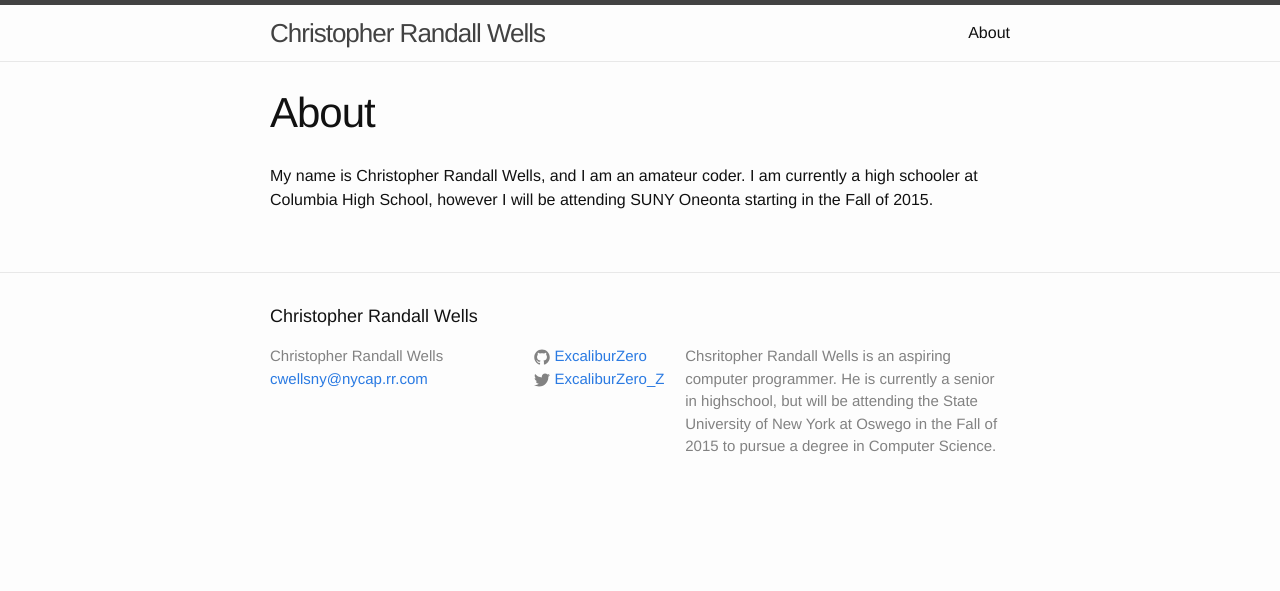
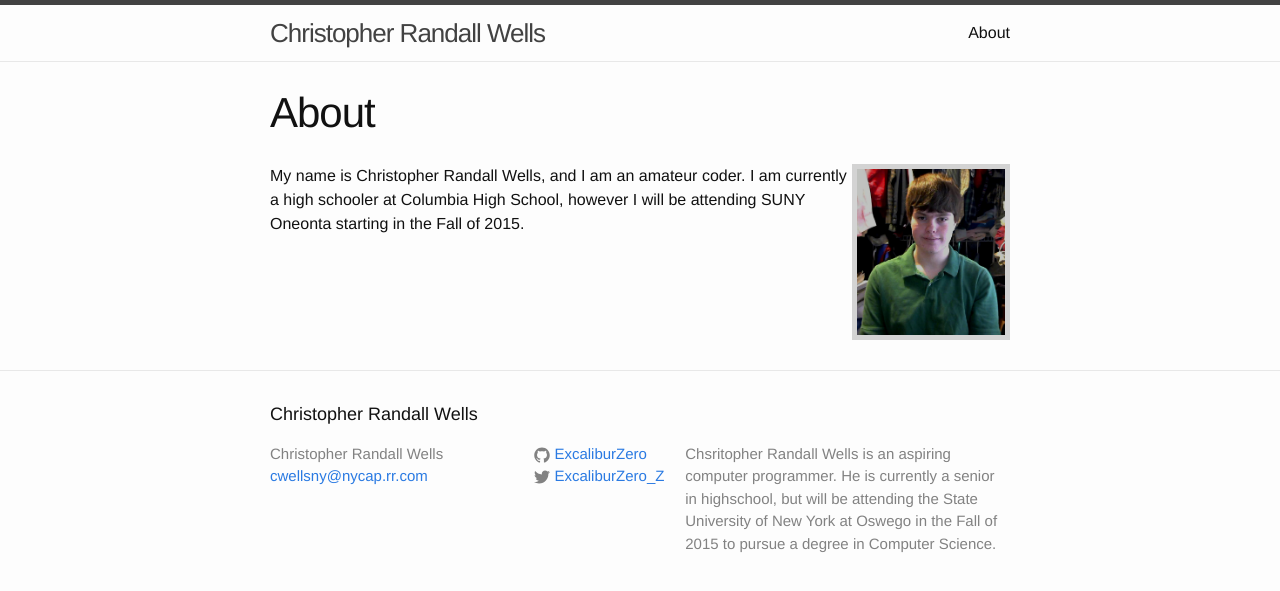
Before and after one commit to ExcaliburZero/christopher-randall-wells.divshot.io, a Jekyll site: the page built from about.md, in a window 1280 px wide. Shown: the top 591 px of the page. Built offline with Jekyll 4.4.1, drawn with Linux system fonts in a browser that asks for light colours.

Commit message:
Added photograph to about page
Added a photograph to the about page. Styled the photo on the about page.

```diff
--- a/_sass/_layout.scss
+++ b/_sass/_layout.scss
@@ -283,3 +283,17 @@
     background: lightgrey;
     font-size: $small-font-size;
 }
+
+/**
+ * About page
+ */
+.about-photo-box {
+    float: right;
+    width: 20%;
+    background: lightgrey;
+    padding: 5px;
+}
+
+.about-photo {
+    width: 100%;
+}
--- a/about.md
+++ b/about.md
@@ -4,5 +4,9 @@ title: About
 permalink: /about/
 on_header: yes
 ---
+<div class="about-photo-box">
+    <img class="about-photo" src="/images/photo.jpg" alt="Christopher Randall Wells" />
+</div>
 
+{::options parse_block_html="true" /}
 My name is Christopher Randall Wells, and I am an amateur coder. I am currently a high schooler at Columbia High School, however I will be attending SUNY Oneonta starting in the Fall of 2015.
```
Also changed, not shown: images/photo.jpg (added).
